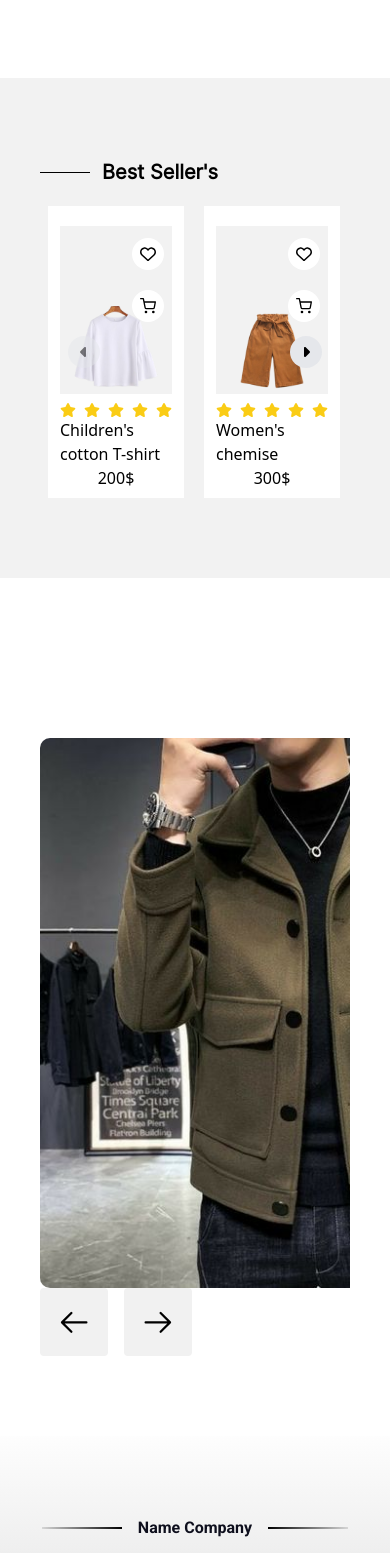
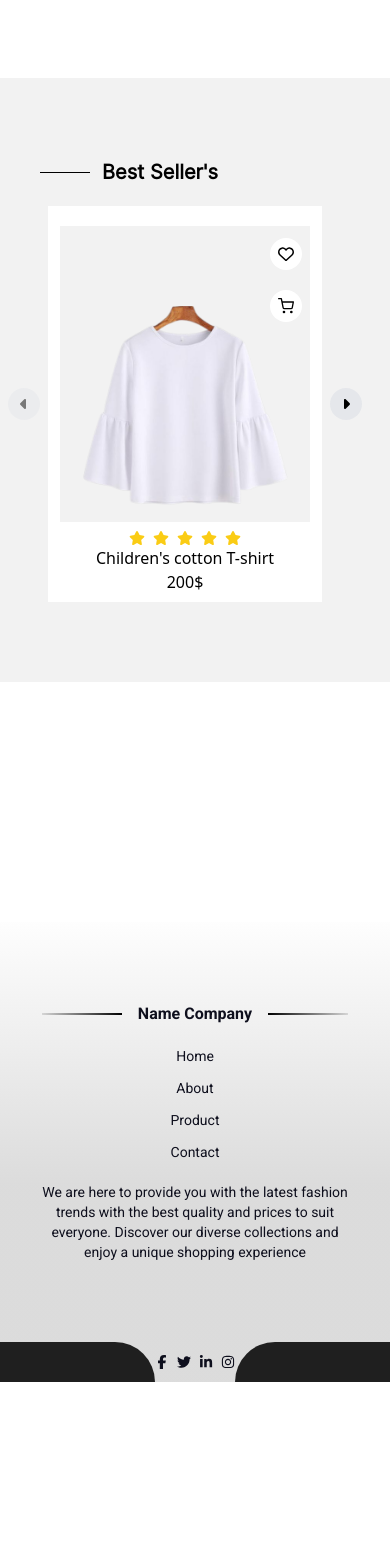
Before and after one commit to Mohmed-saleh1/e-shop, a Next.js app: page / in a window 390 px wide. Shown: the part 2265-3818 px from the top of the page. After the commit the page ends 3647 px from the top, so only its background shows below. Built offline with nearby package versions, Linux system fonts and the light colour scheme.

Commit message:
seller's responsive final

```diff
--- a/app/components/homeComponents/bestSellerSection/BestSeller.tsx
+++ b/app/components/homeComponents/bestSellerSection/BestSeller.tsx
@@ -2,7 +2,7 @@
 import React, { useState, useEffect } from "react";
 import SectionLine from "../../sectionLine/SectionLine";
 import BestSellerCard from "./BestSellerCard";
-import SellerNavigation from "./SellerNavigation";
+import SellerNavigation from "./SellerNavigation"; // Import the SellerNavigation component
 
 const sellers = [
   {
@@ -65,7 +65,7 @@ const sellers = [
 
 const BestSeller = () => {
   const [currentIndex, setCurrentIndex] = useState(0);
-  const [cardsPerView, setCardsPerView] = useState(1);
+  const [cardsPerView, setCardsPerView] = useState(1); // Default to 1 for server-side rendering
 
   // Determine visible cards based on screen size
   useEffect(() => {
@@ -120,14 +120,13 @@ const BestSeller = () => {
             <div
               className="flex transition-transform duration-300 ease-in-out gap-5"
               style={{
-                transform: `translateX(-${
-                  currentIndex * (100 / cardsPerView)
-                }%)`,
+                transform: `translateX(-${currentIndex * (100 / cardsPerView)}%)`,
               }}
             >
               {sellers.map((item) => (
                 <div
                   key={item.id}
+                  className="flex-none"
                   style={{
                     width: `calc(${100 / cardsPerView}% - 20px)`,
                   }}
@@ -143,7 +142,7 @@ const BestSeller = () => {
             </div>
           </div>
 
-          {/* Seller Navigation Component */}
+          {/* Seller navigation with previous and next buttons */}
           <SellerNavigation
             onPrev={prevSlide}
             onNext={nextSlide}
--- a/app/components/homeComponents/bestSellerSection/SellerNavigation.tsx
+++ b/app/components/homeComponents/bestSellerSection/SellerNavigation.tsx
@@ -20,7 +20,7 @@ function SellerNavigation({
       <button
         onClick={onPrev} // Trigger previous slide function
         disabled={isPrevDisabled} // Disable button if isPrevDisabled is true
-        className={`bg-gray-200 hover:bg-darkGray transition-all duration-300 p-2 rounded-full z-10 ${
+        className={`absolute top-1/2 -left-10 transform -translate-y-1/2 bg-gray-200 hover:bg-darkGray transition-all duration-300 p-2 rounded-full z-10 ${
           isPrevDisabled ? "opacity-50 cursor-not-allowed" : "" // Apply styles if disabled
         }`}
       >
@@ -31,7 +31,7 @@ function SellerNavigation({
       <button
         onClick={onNext} // Trigger next slide function
         disabled={isNextDisabled} // Disable button if isNextDisabled is true
-        className={`bg-gray-200 hover:bg-darkGray transition-all duration-300 p-2 rounded-full z-10 ${
+        className={`absolute top-1/2 -right-5 trnasform -translate-y-1/2 bg-gray-200 hover:bg-darkGray transition-all duration-300 p-2 rounded-full z-10 ${
           isNextDisabled ? "opacity-50 cursor-not-allowed" : "" // Apply styles if disabled
         }`}
       >
--- a/app/components/homeComponents/testimonialsSection/Testimonials.tsx
+++ b/app/components/homeComponents/testimonialsSection/Testimonials.tsx
@@ -53,7 +53,7 @@ const Testimonials = () => {
 
   return (
     <section className="section-container pt-20 overflow-hidden">
-      <div className="flex items-center gap-10 relative">
+      <div className="hidden lg:flex items-center gap-10 relative">
         {/* Section Image */}
         <div className="min-w-[550px] self-start">
           <Image
@@ -89,7 +89,7 @@ const Testimonials = () => {
       </div>
 
       {/* Navigation Buttons */}
-      <div className="flex gap-4 items-center">
+      <div className="hidden lg:flex gap-4 items-center">
         <NavigationButton
           direction="left"
           onClick={() => handleNavigation("left")}
```
